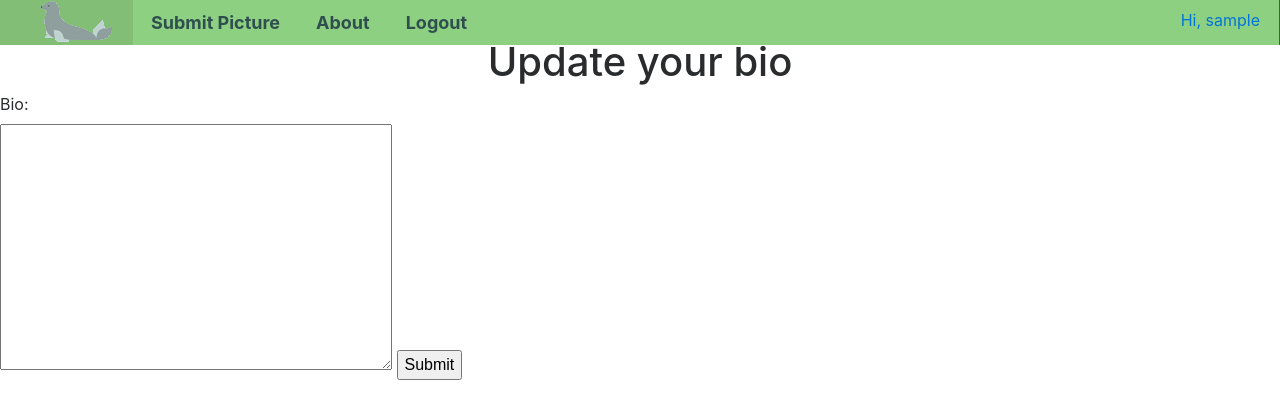
After one commit to cynthi-a/Wandr, a Django app: page /wandr/profile/1/update_profile/ in a window 1280 px wide. The commit adds this page. Shown: the top 420 px of the page. Run offline with Django 3.2, Linux system fonts and the light colour scheme; the visitor is signed in with stand-in values (Sample User, id 1); data comes from the database, SQL or seed files in the repository; some libraries are stand-ins or nearby versions.

Commit message:
add bio and update_profile page

```diff
--- /dev/null
+++ b/templates/wandr/update_profile.html
@@ -0,0 +1,18 @@
+{% extends 'wandr/base.html' %}
+{% block title_block %}
+   Update Profile - User {{ user.username }}
+{% endblock %}
+{% block body_block %}
+<h1>Update your bio</h1>
+
+    <form method="POST" action="{% url 'update_profile' user_id %}" enctype="multipart/form-data">
+    {% csrf_token %}
+    <label>
+        Bio:
+    </label><br />
+    {{ form.bio }}
+
+    <input type="submit" name="submit" value="Submit" />
+    </form>
+
+{% endblock %}
--- a/wandr/forms.py
+++ b/wandr/forms.py
@@ -46,3 +46,11 @@ class ContactForm(forms.Form):
     contact_name = forms.CharField(required=True)
     contact_email = forms.EmailField(required=True)
     form_content = forms.CharField(required=True, widget=forms.Textarea)
+
+
+class BioForm(forms.ModelForm):
+    bio = forms.CharField(required=False, widget=forms.Textarea, help_text="Are you a pinniped?")
+
+    class Meta:
+        model = UserProfile
+        fields = ('bio',)
--- a/wandr/models.py
+++ b/wandr/models.py
@@ -25,6 +25,7 @@ class UserProfile(models.Model):
     # additional attributes
     picture = models.ImageField(upload_to='profile_images', blank=True)
     cover_photo = models.ImageField(upload_to='cover_photos', blank=True)
+    bio = models.TextField(max_length=600, blank=True)
 
     def __unicode__(self):
         return str(self.user.username)
--- a/wandr/urls.py
+++ b/wandr/urls.py
@@ -13,4 +13,5 @@ urlpatterns = [
     url(r'^profile/(?P<user_id>[0-9]+)/$', views.user_profile_view, name='user_profile'),
     url(r'^profile/(?P<user_id>[0-9]+)/upload_profile_picture/$', views.upload_profile_picture, name='upload_p_picture'),
     url(r'^profile/(?P<user_id>[0-9]+)/upload_cover_photo/$', views.upload_cover_photo, name='upload_cover_photo'),
+    url(r'^profile/(?P<user_id>[0-9]+)/update_profile/$', views.update_profile, name='update_profile'),
 ]
--- a/wandr/views.py
+++ b/wandr/views.py
@@ -3,7 +3,7 @@ from django.contrib.auth import authenticate, login
 from django.http import HttpResponseRedirect, HttpResponse, Http404
 from django.core.urlresolvers import reverse
 from .forms import ContactForm
-from wandr.forms import UserForm, ProfilePictureForm, PictureForm, CoverPhotoForm
+from wandr.forms import UserForm, ProfilePictureForm, PictureForm, CoverPhotoForm, BioForm
 from django.contrib.auth.decorators import login_required
 from django.contrib.auth import logout
 from registration.backends.simple.views import RegistrationView
@@ -269,3 +269,21 @@ def user_profile_view(request, user_id):
         'this_user': this_user
     }
     return render(request, 'wandr/user_profile.html', context_dict)
+
+
+@login_required
+def update_profile(request, user_id):
+    if request.method == 'POST':
+        form = BioForm(request.POST)
+        if form.is_valid():
+            userProfile = UserProfile.objects.get(user=request.user)
+            bio = form.cleaned_data['bio']
+            userProfile.bio = bio
+            userProfile.save()
+            return HttpResponseRedirect(reverse('user_profile', args=[user_id]))
+
+    else:
+
+        userProfile = UserProfile.objects.get ( pk=user_id )
+        form = BioForm ( initial={'bio': userProfile.bio} )
+        return render ( request, 'wandr/update_profile.html', {'form': form, 'user_id': user_id})
```
Also changed, not shown: templates/wandr/user_profile.html (+7 -0 lines).
